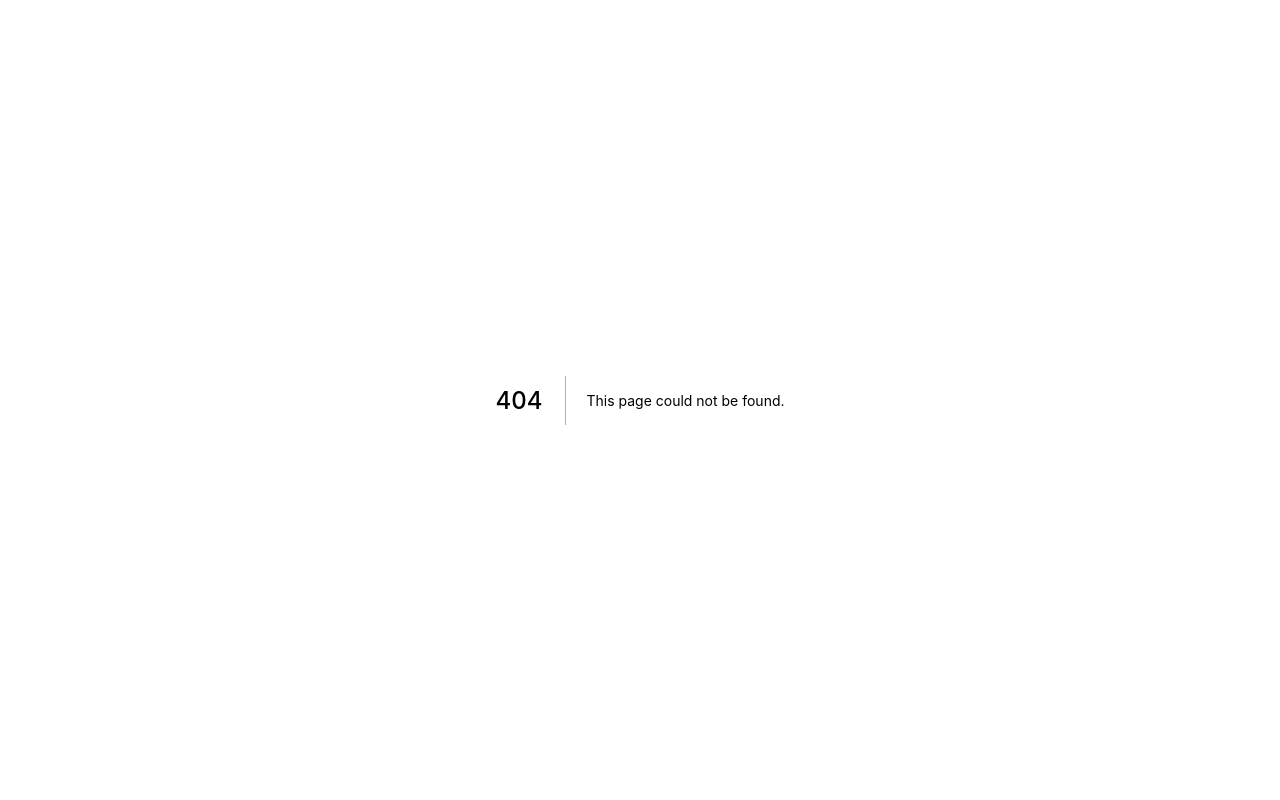
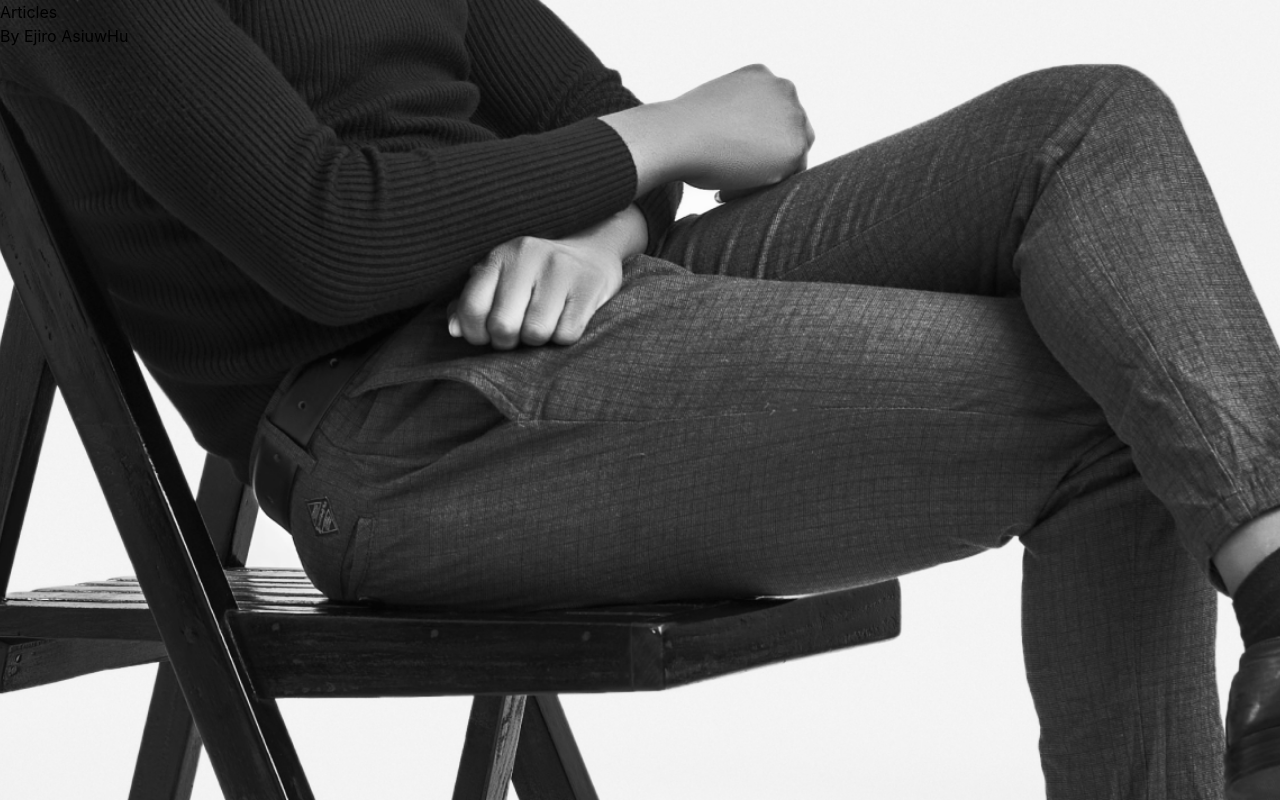
Before and after one commit to ejirocodes/portfolio-1, a Next.js app: page /article in a window 1280 px wide. Before the commit this address had no page. Built offline with nearby package versions, Linux system fonts and the light colour scheme.

Commit message:
init article page

```diff
--- /dev/null
+++ b/pages/article.tsx
@@ -0,0 +1,23 @@
+import { NextPage } from 'next'
+import Head from 'next/head'
+
+const Article: NextPage = () => {
+    return (
+        <>
+            <Head>
+                <title>Article | Ejiro Asiuwhu</title>
+                <meta name="description" content="Articles, content, post and  writings by Ejiro Asiuwhu" />
+            </Head>
+
+            <header className="bg-hero-article h-screen bg-cover bg-center">
+                <h1>Articles</h1>
+                <p>By Ejiro AsiuwHu</p>
+            </header>
+            <main>
+
+            </main>
+
+        </>
+    )
+}
+export default Article
--- a/tailwind.config.js
+++ b/tailwind.config.js
@@ -4,7 +4,11 @@ module.exports = {
     "./components/**/*.{js,ts,jsx,tsx}",
   ],
   theme: {
-    extend: {},
+    extend: {
+      backgroundImage: {
+        "hero-article": "url('/img/ejiro-banner.png')",
+      },
+    },
   },
   plugins: [],
 };
```
Also changed, not shown: public/img/ejiro-banner.png (added).
